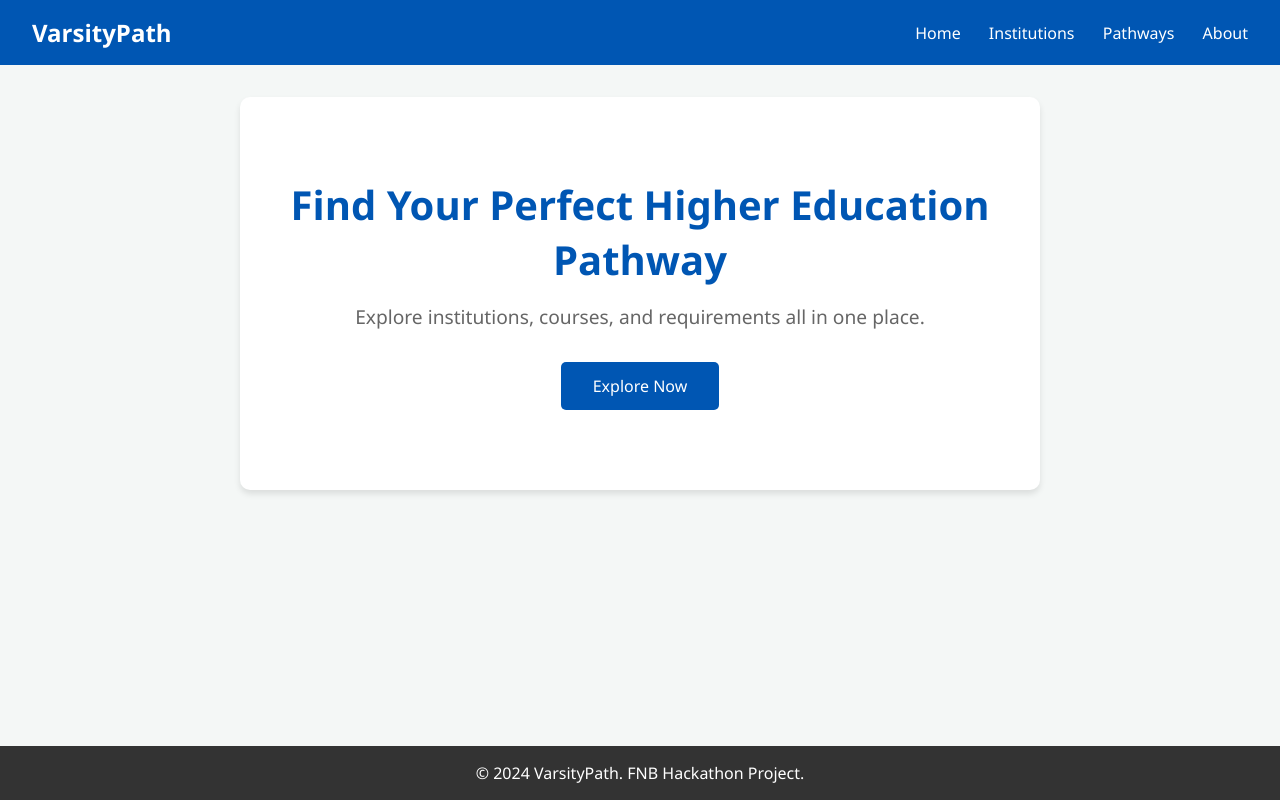
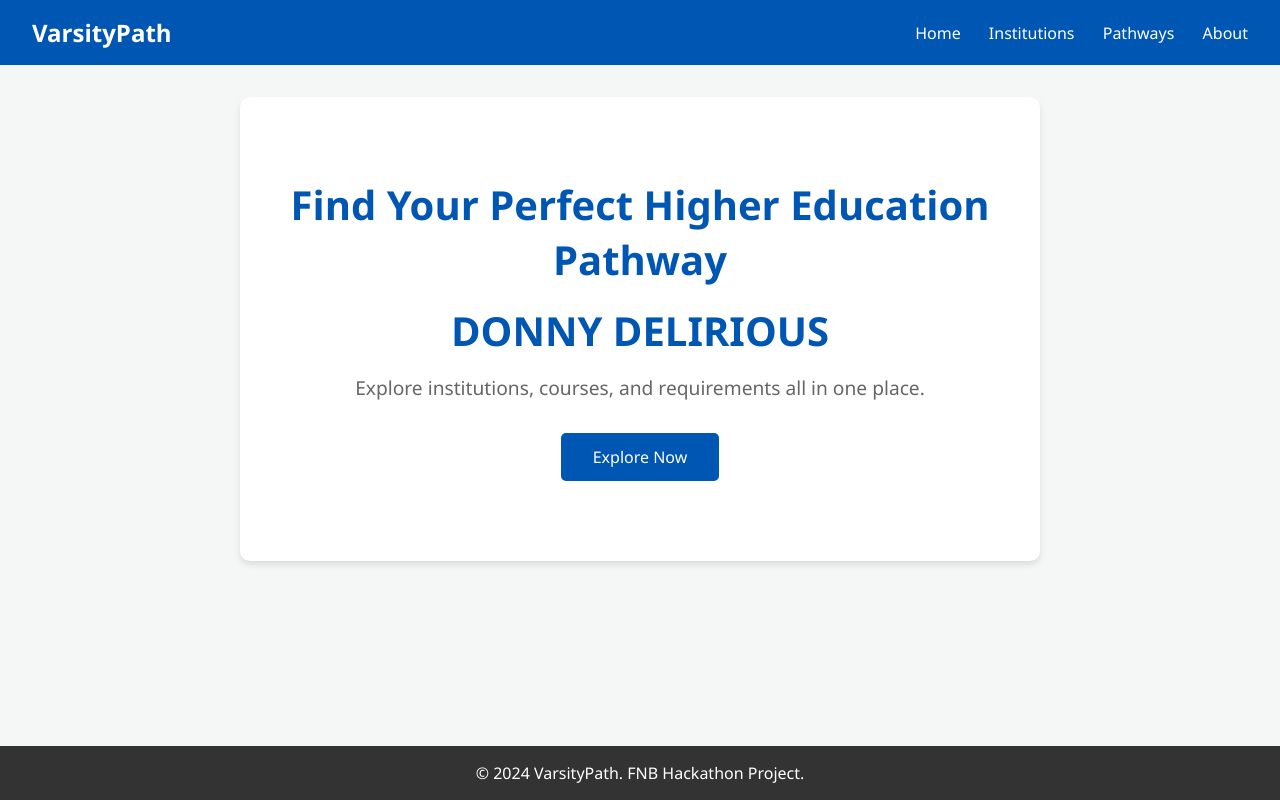
Before and after one commit to MariaCodes-art/VarsityPath, a plain HTML site: page index.html in a window 1280 px wide. Drawn offline with Linux system fonts and the light colour scheme.

Commit message:
what you changed

```diff
--- a/index.html
+++ b/index.html
@@ -22,6 +22,7 @@
         <!-- Hero Section -->
         <section id="heroSection" class="hero">
             <h1>Find Your Perfect Higher Education Pathway</h1>
+             <h1>DONNY DELIRIOUS</h1>
             <p>Explore institutions, courses, and requirements all in one place.</p>
             <button id="exploreBtn">Explore Now</button>
         </section>
```
Also changed, not shown: script.js (line endings or trailing spaces).
